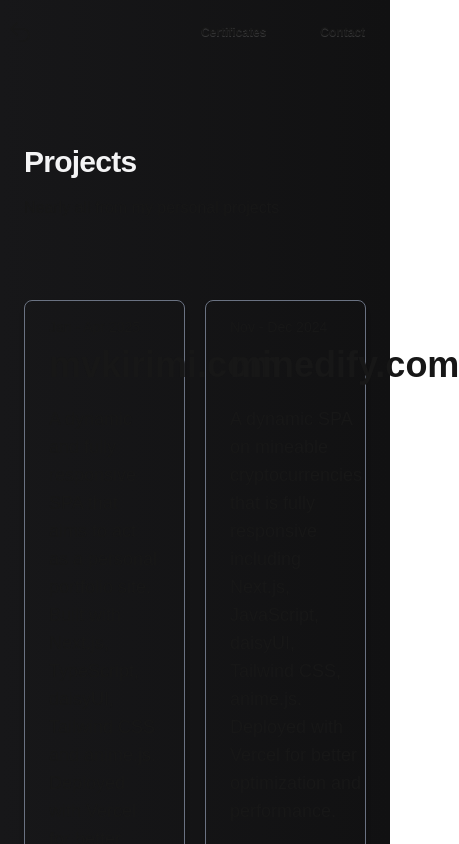
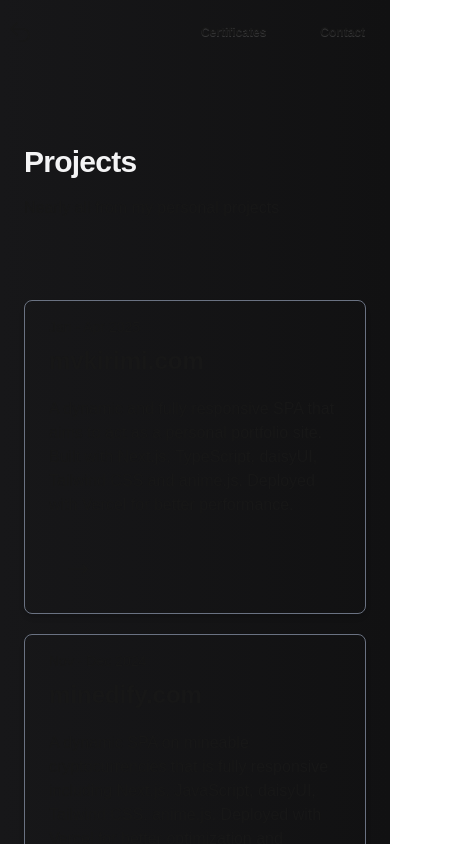
Before and after one commit to Farothtc/portfolioweb, a Next.js app: page /projects in a window 390 px wide. Shown: the top 844 px of the page, 459 px wide, since content can reach past the window. Built offline with nearby package versions, Linux system fonts and the light colour scheme.

Commit message:
feat: responsivity increased

```diff
--- a/src/app/components/ProjectSections.tsx
+++ b/src/app/components/ProjectSections.tsx
@@ -18,8 +18,8 @@ export default function ProjectSections({
             <h2 className="card-title absolute left-6 top-4 text-sm font-medium">
               {e.date}
             </h2>
-            <h2 className="card-title pt-5 text-4xl">{e.name}</h2>
-            <p className="text-lg pt-3">{e.description}</p>
+            <h2 className="card-title pt-5 text-2xl md:text-4xl">{e.name}</h2>
+            <p className="text-base md:text-lg pt-3">{e.description}</p>
             <div className="card-actions justify-end">
               <Link href={e.link} target="_blank">
                 <button className="btn btn-ghost">
--- a/src/app/projects/page.tsx
+++ b/src/app/projects/page.tsx
@@ -45,7 +45,7 @@ export default function Projects() {
         </h1>
         <p className="titleProjects">Nearly all from my personal projects</p>
         <div className="divider py-6"></div>
-        <div className="grid grid-cols-2 grid-rows-3 gap-5 pb-5 gridProjects">
+        <div className="grid grid-cols-1 grid-rows-3 gap-5 pb-5 md:grid-cols-2 gridProjects">
           {projectData.map((project) => (
             <ProjectSections key={project.id} e={project} />
           ))}
```
